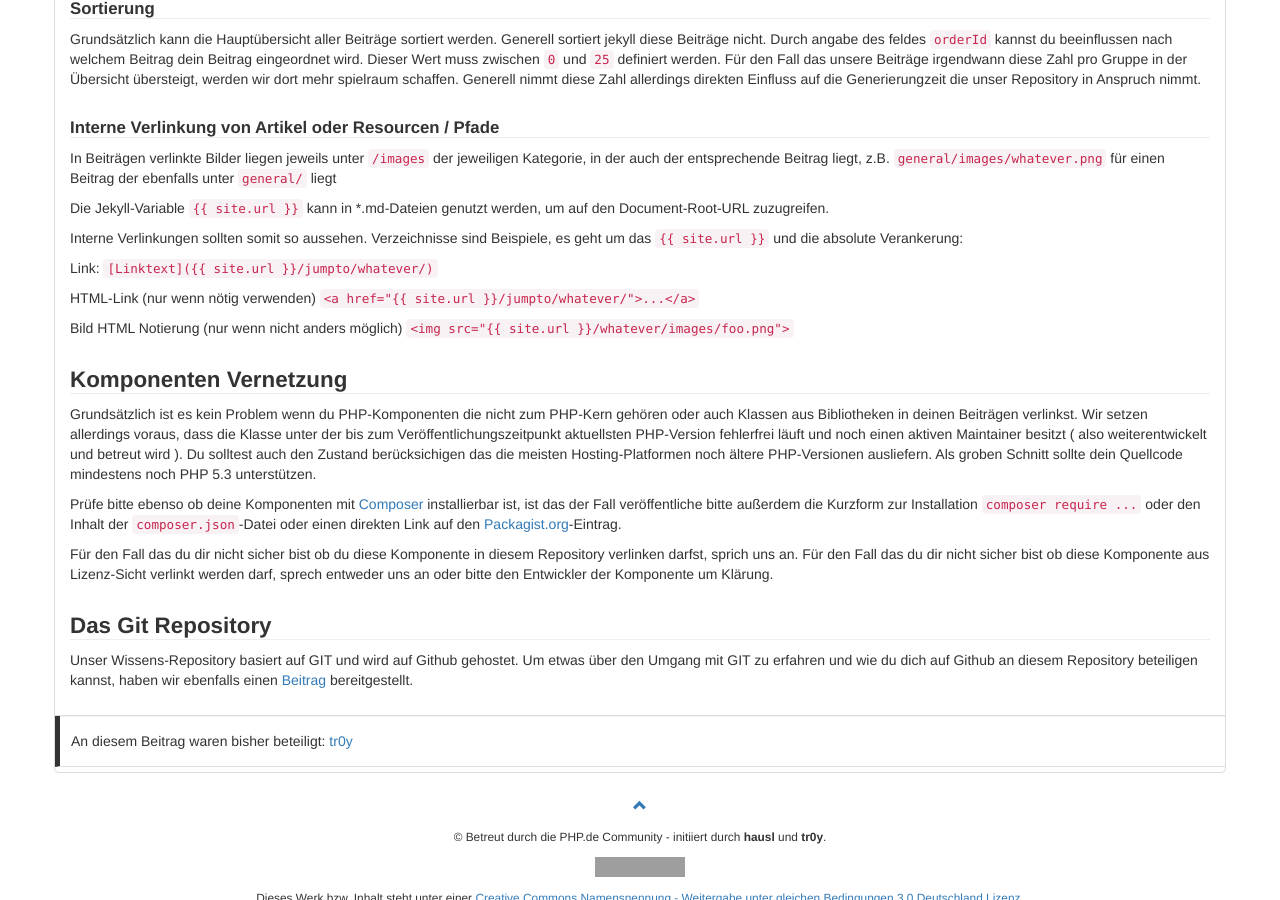
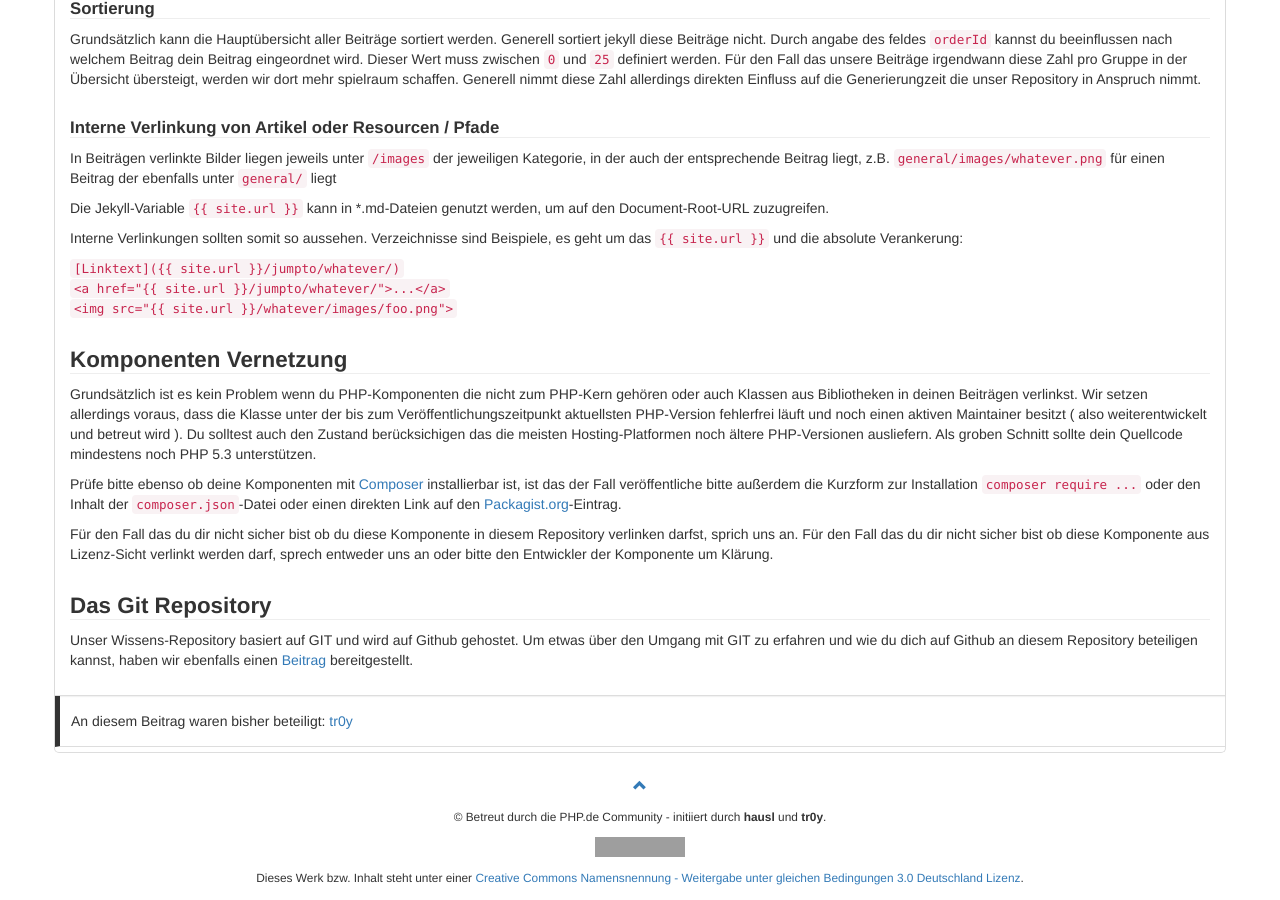
Before and after one commit to php-de/php-de.github.io, a Jekyll site: the page built from contribute.md, in a window 1280 px wide and 900 px high, scrolled down 3009 px. Built offline with Jekyll 4.4.1, drawn with Linux system fonts in a browser that asks for light colours; nearby versions of some CDN libraries; grey boxes are pictures that could not be loaded.

Commit message:
Update contribute.md
korr wraps

```diff
--- a/contribute.md
+++ b/contribute.md
@@ -163,13 +163,9 @@ Die Jekyll-Variable `{{ "{{ site.url " }}}}` kann in *.md-Dateien genutzt werden
 
 Interne Verlinkungen sollten somit so aussehen. Verzeichnisse sind Beispiele, es geht um das `{{ "{{ site.url " }}}}` und die absolute Verankerung:
 
-Link:
+
 `[Linktext]({{ "{{ site.url " }}}}/jumpto/whatever/)`
-
-HTML-Link (nur wenn nötig verwenden)
 `<a href="{{ "{{ site.url " }}}}/jumpto/whatever/">...</a>`
-
-Bild HTML Notierung (nur wenn nicht anders möglich)
 `<img src="{{ "{{ site.url " }}}}/whatever/images/foo.png">`
 
 
```
